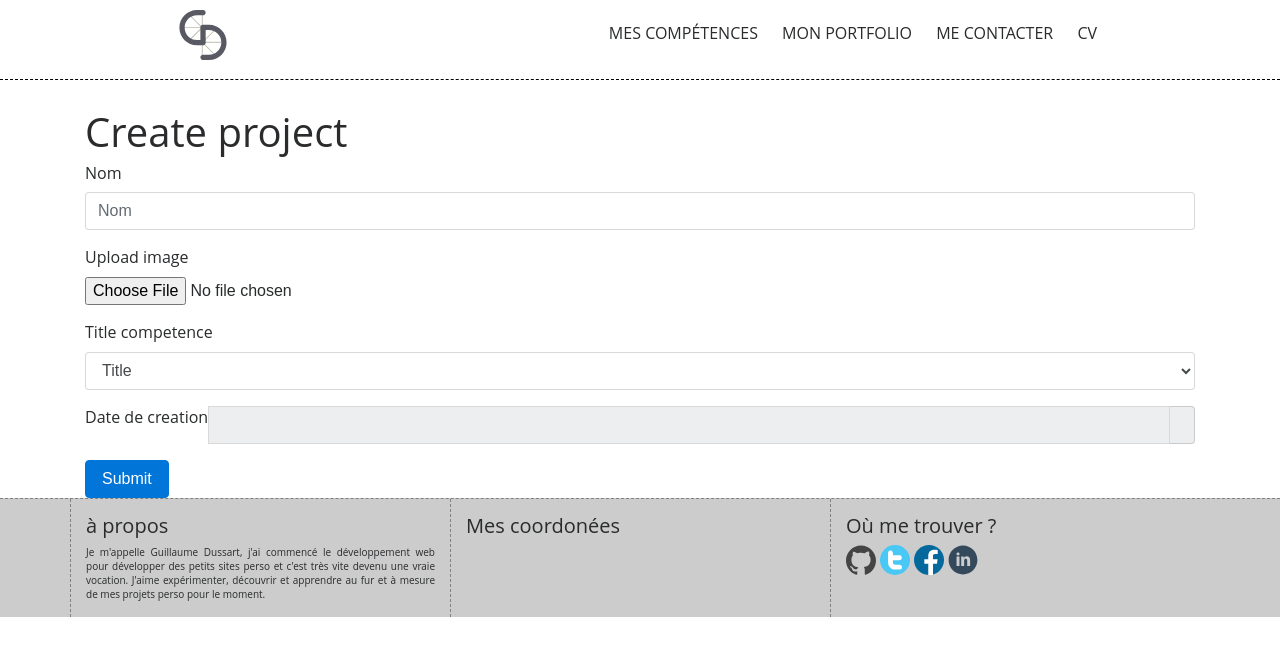
After one commit to gustavofringe/Portfolio, a PHP site: template views/admin/competence.php in a window 1280 px wide. The commit adds this page. Shown: the top 656 px of the page. Run offline with PHP 8.4, Linux system fonts and the light colour scheme; the template is opened without the code that fills it, so the values that code supplies are empty; some libraries are stand-ins or nearby versions.

Commit message:
add create competence

```diff
--- a/libraries/Model.php
+++ b/libraries/Model.php
@@ -54,7 +54,7 @@ class Model
         $sql .= ' FROM ' . $table;
         if (isset($req['join'])) {
             foreach ($req['join'] as $k => $v) {
-                $sql .= 'LEFT JOIN ' . $k . ' ON ' . $v . ' ';
+                $sql .= ' LEFT JOIN ' . $k . ' ON ' . $v . ' ';
             }
         }
         if (isset($req['conditions'])) {
--- /dev/null
+++ b/views/admin/competence.php
@@ -0,0 +1,42 @@
+<h1>Create project</h1>
+<?php if (!empty($errors)): ?>
+    <div class="alert alert-danger">
+        <p>Vous n'avez pas rempli le formulaire correctement</p>
+        <ul>
+            <?php foreach ($errors as $error): ?>
+                <li>
+                    <?= $error; ?>
+                </li>
+            <?php endforeach; ?>
+        </ul>
+    </div>
+<?php endif; ?>
+<form action="" method="post"  enctype="multipart/form-data">
+    <div class="form-group">
+        <label for="name">Nom</label>
+        <input type="text" class="form-control" id="link" placeholder="Nom" name="name">
+    </div>
+    <div class="form-group">
+        <label for="image">Upload image</label>
+        <input type="file" class="form-control-file" id="image" name="image">
+    </div>
+    <!-- /.form-group -->
+
+    <div class="form-group">
+        <label for="category">Title competence</label>
+        <select class="form-control" id="category" value="" name="competence_id">
+            <option value="">Title</option>
+            <?php foreach ($title_competence as $category): ?>
+                <option class="nav-link" value="<?= $category->id?>"><?= $category->name; ?></option>
+            <?php endforeach; ?>
+        </select>
+    </div>
+    <div class="input-group date form-group" id="datepicker" data-provide="datepicker" data-date-format="yyyy-mm-dd">
+        <label for="date">Date de creation</label>
+        <input type="text" class="form-control" id="date" name="date" readonly>
+        <div class="input-group-addon">
+            <span class="glyphicon glyphicon-th"></span>
+        </div>
+    </div>
+    <button type="submit" class="btn btn-primary">Submit</button>
+</form>
--- a/views/layouts/default.php
+++ b/views/layouts/default.php
@@ -32,19 +32,19 @@
                 </a>
                     <nav class="menu">
 
-                        <a href="pages/competence.html">mes compétences</a>
-                        <a href="pages/portfolio.html">mon portfolio</a>
-                        <a href="<?= BASE_URL; ?>/admin/contact">me contacter</a>
-                        <a href="https://gustavofringe.github.io/Cv_guillaume/">cv</a>
+                        <a href="<?= BASE_URL; ?>/pages/competences">mes compétences</a>
+                        <a href="<?= BASE_URL; ?>/pages/portfolio">mon portfolio</a>
+                        <a href="<?= BASE_URL; ?>/posts/contact">me contacter</a>
+                        <a href="<?= BASE_URL; ?>/pages/cv">cv</a>
                         <a href=""></a>
                     </nav>
                     <!-- /.menu -->
                     <nav class="menu-desktop">
 
-                        <a href="pages/competence.html">mes compétences</a>
-                        <a href="pages/portfolio.html">mon portfolio</a>
-                        <a href="pages/contact.html">me contacter</a>
-                        <a href="https://gustavofringe.github.io/Cv_guillaume/">cv</a>
+                        <a href="<?= BASE_URL; ?>/pages/competences">mes compétences</a>
+                        <a href="<?= BASE_URL; ?>/pages/portfolio">mon portfolio</a>
+                        <a href="<?= BASE_URL; ?>/posts/contact">me contacter</a>
+                        <a href="<?= BASE_URL; ?>/pages/cv">cv</a>
                         <a href=""></a>
                     </nav>
                 <!-- /.menu-desktop -->
```
Also changed, not shown: controllers/admin/CompetenceController.php (added, +44 -0 lines), controllers/pages/CompetenceController.php (added, +20 -0 lines), libraries/Route.php (+4 -4 lines), views/pages/competence.php (added, +17 -0 lines), public/img/competences/html5.png (added), public/img/test/car2.jpg (added), public/img/test/car3.jpg (added), public/img/test/car4.jpg (added), public/img/test/car5.jpg (added), public/img/test/car6.jpg (added), 1 other file.
